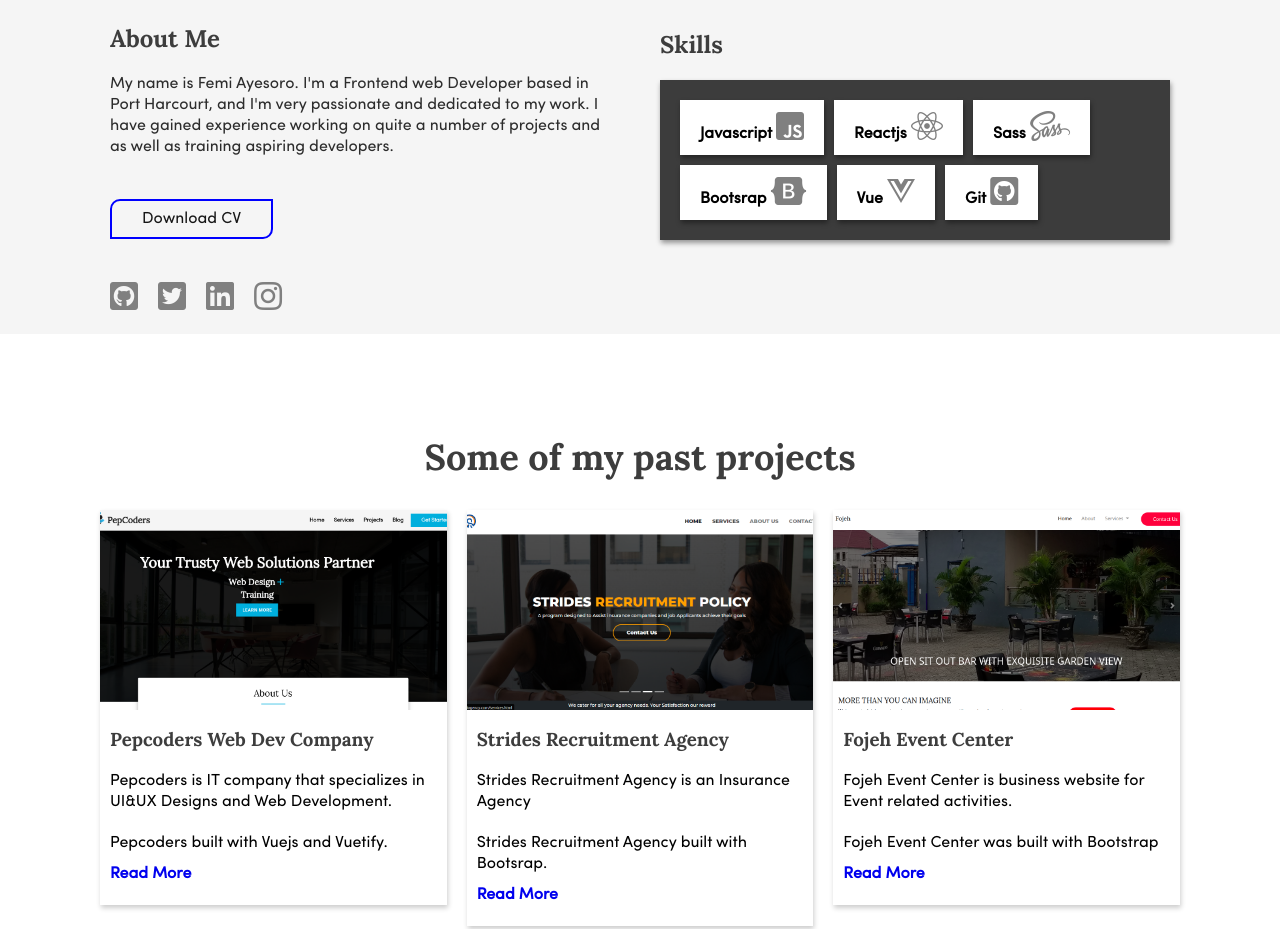
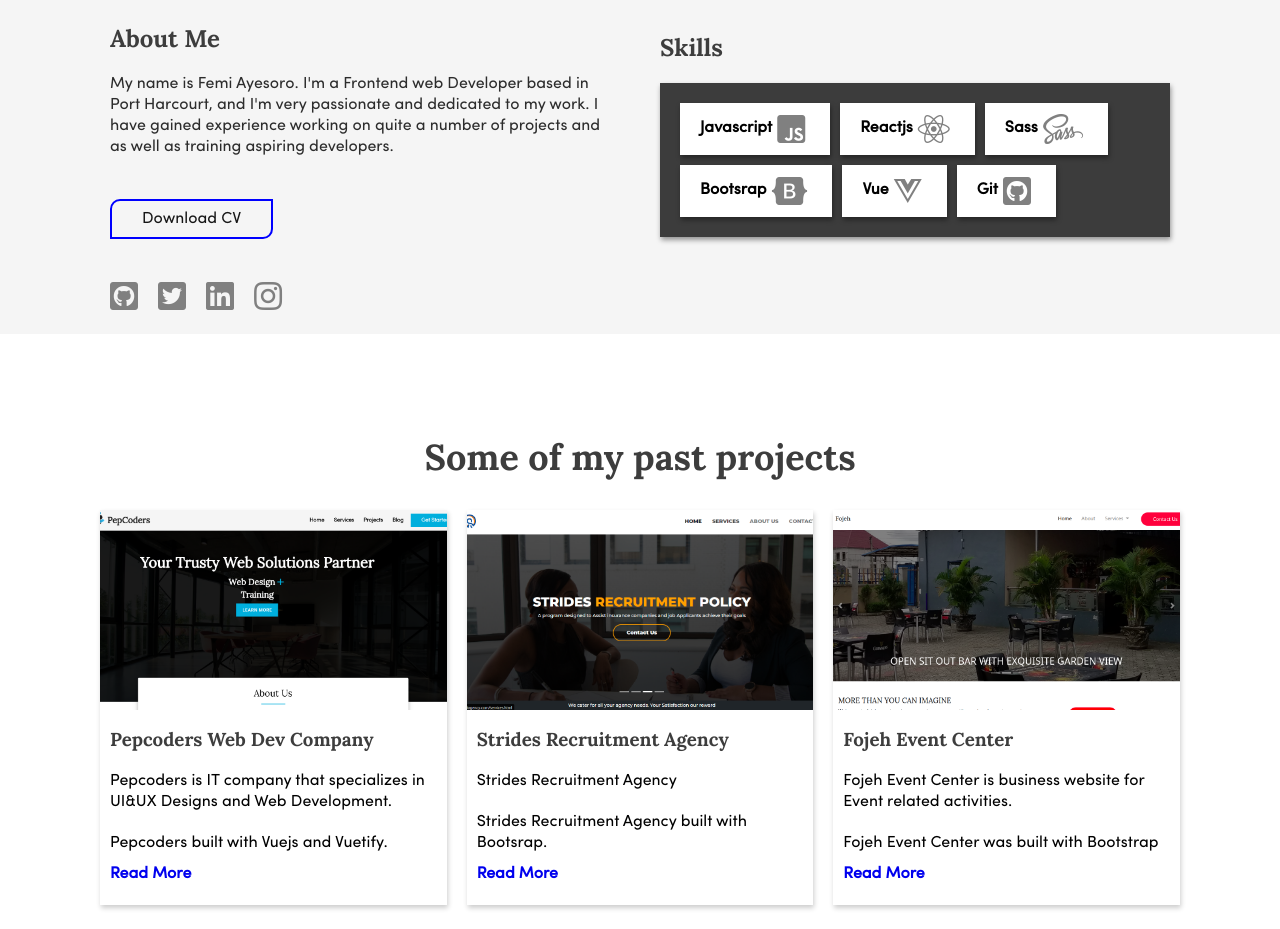
Before and after one commit to AyesoroFemi/portfolio-two, a plain HTML site: page index.html in a window 1280 px wide. Shown: the part 796-1725 px from the top of the page. Drawn offline with Linux system fonts and the light colour scheme.

Commit message:
submitted button adjusted

```diff
--- a/css/style.css
+++ b/css/style.css
@@ -167,6 +167,7 @@
 }
 .fab{
     color:grey;
+
 }
 .about-me {
     margin-top: 50px;
@@ -224,12 +225,17 @@
  }
  .skill li{
      text-decoration: none;
+     display: flex;
+     align-items: center;
      /* border: 2px solid red; */
      padding: 10px 20px;
      /* margin:10px; */
      box-shadow: 1px 3px 5px rgba(0,0,0,0.4);
      background-color: white;
     font-weight: 600;
+ }
+ .skill li .fab{
+     padding: 0 5px;
  }
  /* Show works */
 #works h1 {
@@ -343,7 +349,7 @@
     margin: 10px 0;
     width: 100%;
     padding: 10px 0;
-    background-color: dodgerblue;
+    background-color: grey;
     border: none;
     cursor:pointer;
     color: white;
--- a/index.html
+++ b/index.html
@@ -115,7 +115,7 @@
                         <img class="image-work" src="assets/strides agency.PNG" alt="">
                         <h3>Strides Recruitment Agency</h3>
                         <p>
-                            Strides Recruitment Agency is an Insurance Agency
+                            Strides Recruitment Agency
                         </p>
                         <p>
                             Strides Recruitment Agency built with Bootsrap.
```
